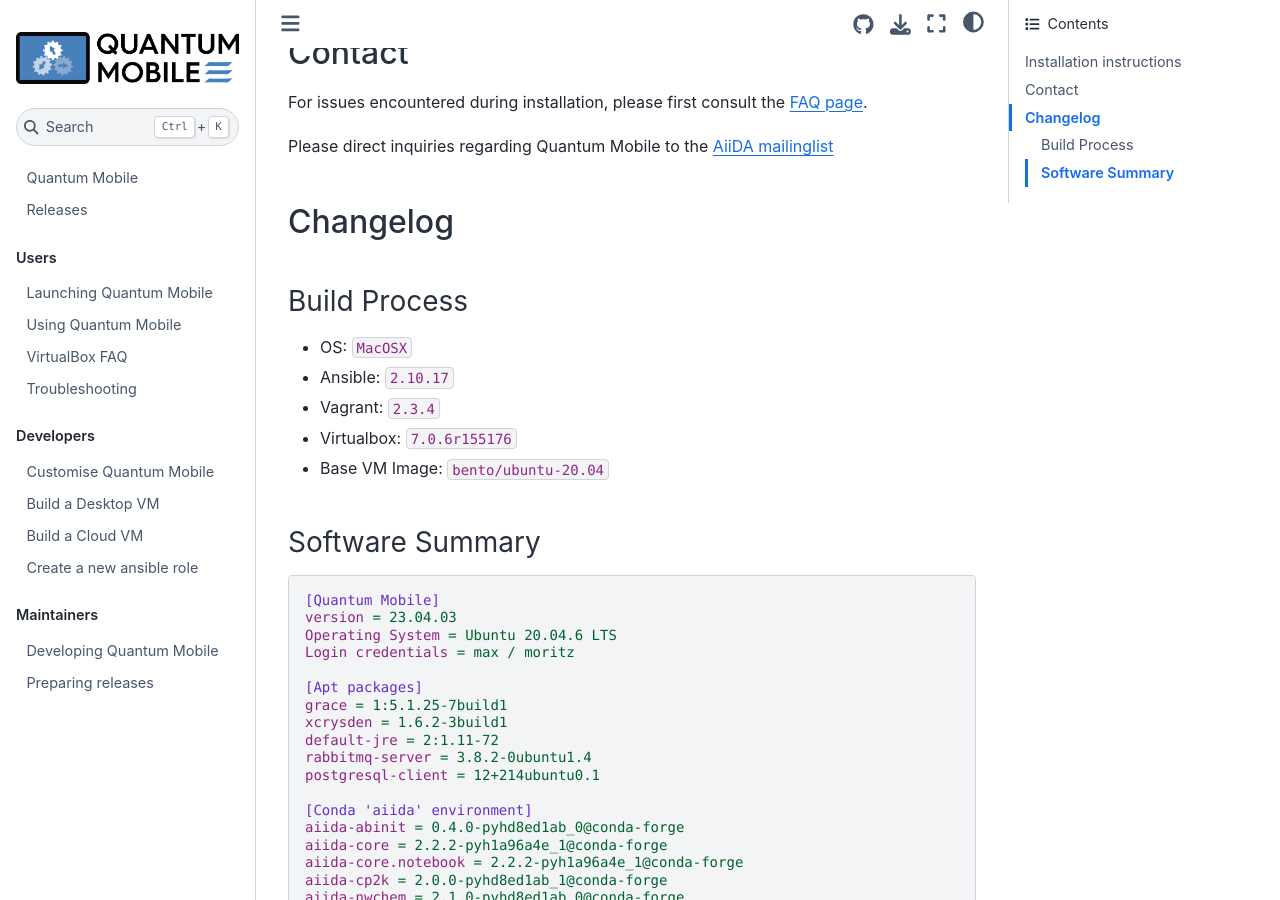
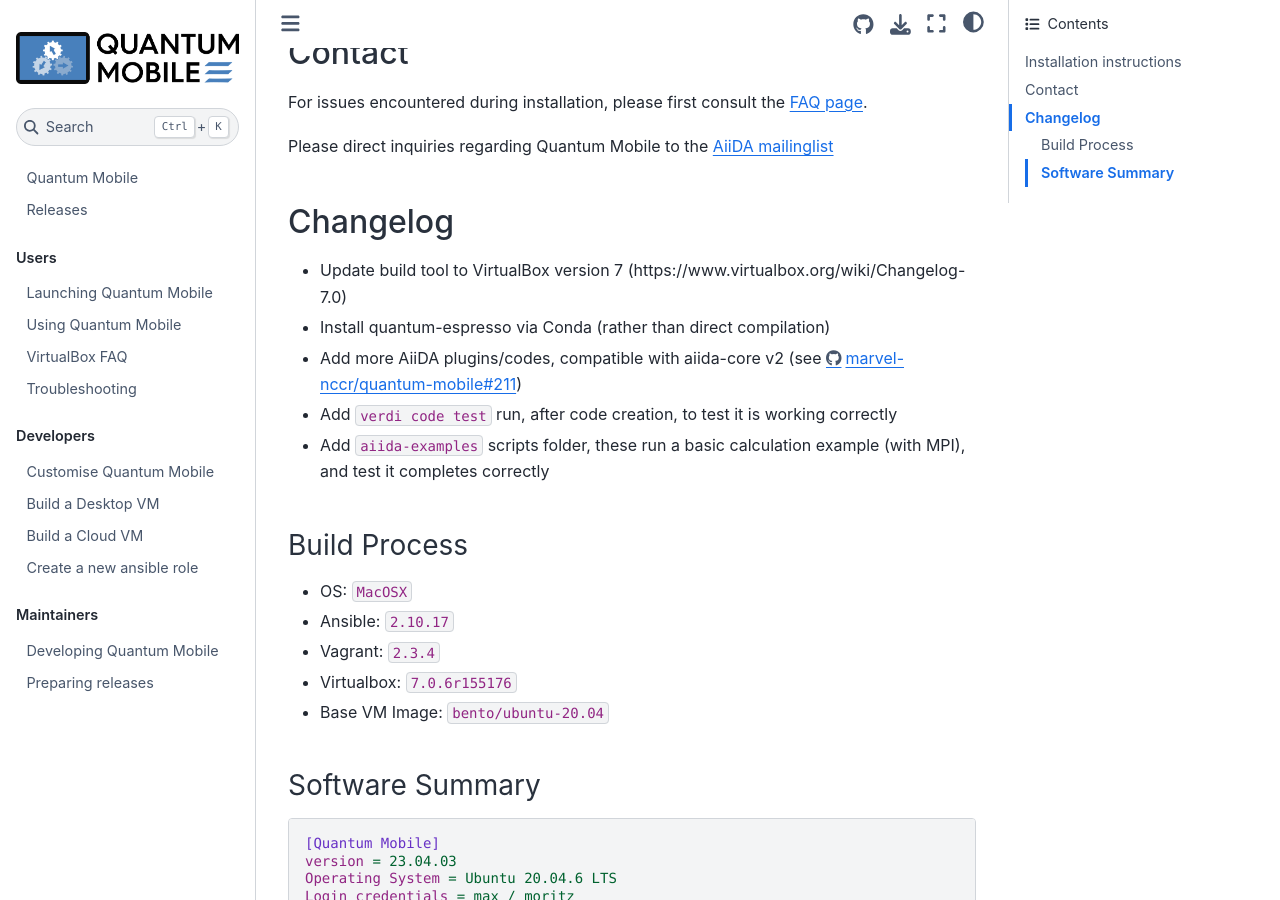
Before and after one commit to marvel-nccr/quantum-mobile, a Sphinx documentation site: the page built from docs/releases/versions/23.04.03.md, in a window 1280 px wide and 900 px high, scrolled down 710 px. Built offline with Sphinx 7.4.7 and the Sphinx Book theme 1.1.4, drawn with Linux system fonts in a browser that asks for light colours.

Commit message:
Update 23.04.03.md

```diff
--- a/docs/releases/versions/23.04.03.md
+++ b/docs/releases/versions/23.04.03.md
@@ -35,7 +35,11 @@
 
 ## Changelog
 
-
+- Update build tool to VirtualBox version 7 (https://www.virtualbox.org/wiki/Changelog-7.0)
+- Install quantum-espresso via Conda (rather than direct compilation)
+- Add more AiiDA plugins/codes, compatible with aiida-core v2 (see <https://github.com/marvel-nccr/quantum-mobile/issues/211>)
+- Add `verdi code test` run, after code creation, to test it is working correctly
+- Add `aiida-examples` scripts folder, these run a basic calculation example (with MPI), and test it completes correctly
 
 ### Build Process
 
```
